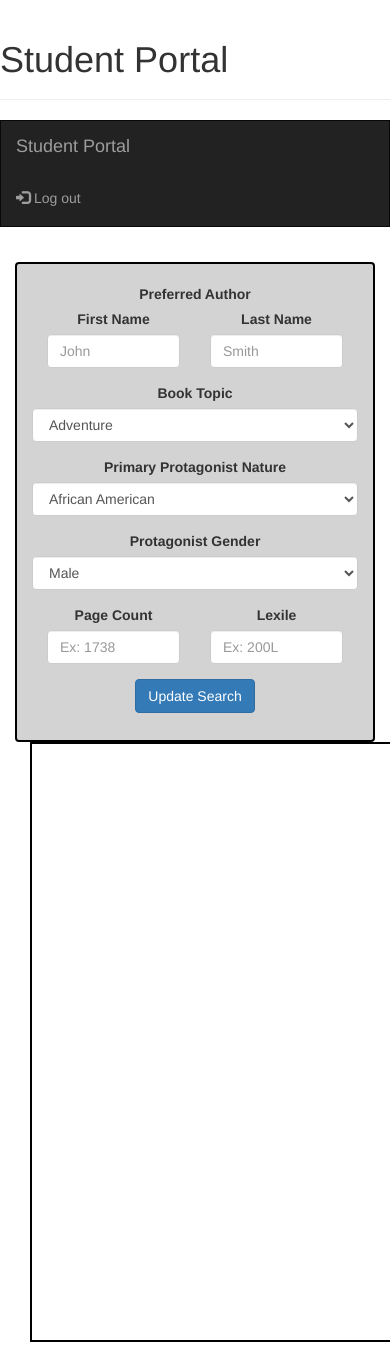
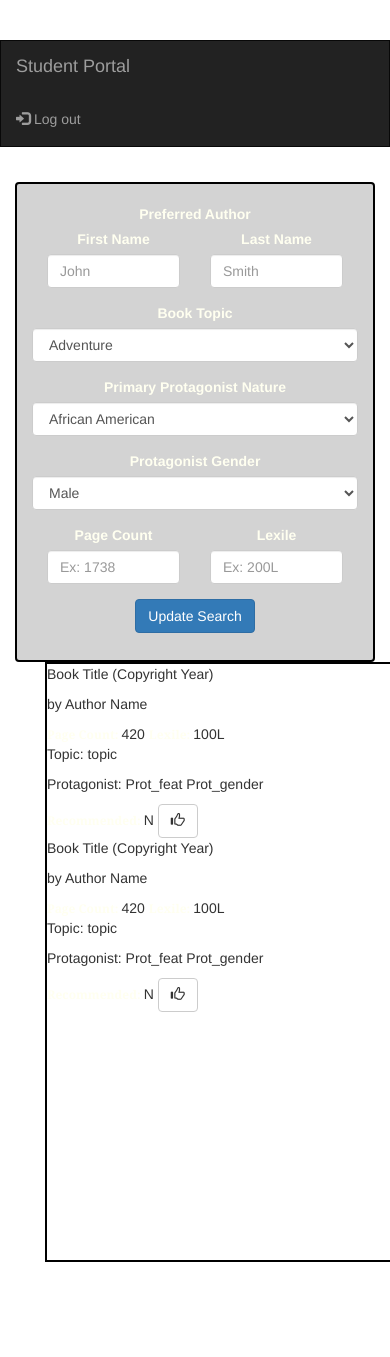
Before and after one commit to GMoede/BookMatching, a PHP site: page /studentportal.php in a window 390 px wide; the page is wider, and only the part inside the window is pictured. After the commit the page ends 1262 px from the top of that part, so only its background shows below. Run offline with PHP 8.4, Linux system fonts and the light colour scheme; the visitor is signed in with stand-in values (Sample User, id 1); some libraries are stand-ins or nearby versions.

Commit message:
updated formatting

```diff
--- a/studentportal.php
+++ b/studentportal.php
@@ -20,10 +20,8 @@ if ($_SESSION['username'] == NULL){
  <link rel="stylesheet" type="text/css" href="studentportal.css">
 </head>
 <body>
-	<div class="page-header">
-    	<h1>  Student Portal</h1>
-    </div>
-
+	<br>
+	<br>
     <nav class="navbar navbar-inverse">
 	  <div class="container-fluid">
 	    <div class="navbar-header">
@@ -34,26 +32,27 @@ if ($_SESSION['username'] == NULL){
 	    </ul>
 	  </div>
 	</nav>
-	<div class="container">
+
+	<div class="container" id="search_container">
 		<div class="modal-body row">
 	  		<div class="col-md-5 text-center" id="sidebar">
 	   		<!-- Your first column here -->
 		   		<form class="form-horizontal" role="form" id="studentForm" name="studentForm" method="POST">
 			        <br>
-			        <label for="author"> Preferred Author </label>
+			        <label for="author" style="color: #fffff0;"> Preferred Author </label>
 			        <div class="form-group row" id="author">
 			        	<div class="col-xs-6">
-					        <label for="input_firstname"> First Name</label>
+					        <label for="input_firstname" style="color: #fffff0;"> First Name</label>
 							<input class="form-control" id="input_firstname" name="input_firstname" type="text" placeholder="John">
 						</div>
 						<div class="col-xs-6">
-							<label for="input_lastname">Last Name</label>
+							<label for="input_lastname" style="color: #fffff0;">Last Name</label>
 							<input class="form-control" id="input_lastname" name="input_lastname" type="text" placeholder="Smith">
 						</div>
 					</div>
 
 		            <div class="form-group">
-		                <label for="input_topic">Book Topic</label>
+		                <label for="input_topic" style="color: #fffff0;">Book Topic</label>
 		                <select class="form-control" id="input_topic" name="input_topic">
 		                    <option value="Adventure">Adventure</option>
 							<option value="Children's literature">Children's literature</option>
@@ -70,7 +69,7 @@ if ($_SESSION['username'] == NULL){
 		              </div>
 
 		              <div class="form-group">
-		                <label for="input_prot_feat">Primary Protagonist Nature</label>
+		                <label for="input_prot_feat" style="color: #fffff0;">Primary Protagonist Nature</label>
 		                <select class="form-control" id="input_prot_feat" name="input_prot_feat">
 		                    <option value="African American">African American</option>
 							<option value="Afghanistani">Afghanistani</option>
@@ -84,7 +83,7 @@ if ($_SESSION['username'] == NULL){
 		              </div>
 
 		              <div class="form-group">
-		                <label for="input_prot_gender">Protagonist Gender</label>
+		                <label for="input_prot_gender" style="color: #fffff0;">Protagonist Gender</label>
 		                <select class="form-control" id="input_prot_gender" name="input_prot_gender">
 		                	<option value="Male">Male</option>
 							<option value="Female">Female</option>
@@ -94,11 +93,11 @@ if ($_SESSION['username'] == NULL){
 
 		     			<div class="form-group row">
 						  	<div class="col-xs-6">
-						  	  <label for="input_pages">Page Count</label>
+						  	  <label for="input_pages" style="color: #fffff0;">Page Count</label>
 						  	  <input class="form-control" id="input_pages" name="input_pages" type="text" placeholder="Ex: 1738">
 						  	</div>
 						 	<div class="col-xs-6">
-						    	<label for="input_lexile">Lexile</label>
+						    	<label for="input_lexile" style="color: #fffff0;">Lexile</label>
 						    	<input class="form-control" id="input_lexile" name="input_lexile" type="text" placeholder="Ex: 200L">
 						  	</div>
 						</div>
@@ -107,7 +106,7 @@ if ($_SESSION['username'] == NULL){
 		            </form>
 
 		  	</div>
-		  	<div id="search">
+		  	<div class="container" id="search">
 		  		<div class="col-md-7">
 		    		<!-- Search bar -->
 		    		<!--<form class="navbar-form" role="search" id="searchbar">
@@ -120,28 +119,55 @@ if ($_SESSION['username'] == NULL){
 		  			</form>-->
 
 		  			<!-- Template container to render textbook information-->
-		  			<div id="search_results" name="search_results"></div>
-		  				<!--
-		    			<p id="test"></p>
-		    			<div class="col-md-7" id="book_entry" style="border-color: black;">
-		    				<div class="col-md-3">
-		    					<p class="search_text"> Insert photo here </p>
+		  				<div id="search_results" name="search_results">
+							<div class="row search_result">
+						        <div class="title col-md-6">
+						        	<p class="book_title_field"> Book Title (Copyright Year) </p>
+						        	<p class="book_author_field"> by Author Name </p>
+						        	<span style="font: bold 12px/14px Georgia, serif; color: #fffff0;"> Page Count: </span> <span class="book_detail_field right"> 420</span>
+						        	<span style="font: bold 12px/14px Georgia, serif; color: #fffff0;"> Lexile: </span> <span class="book_detail_field left"> 100L </span>
 						        </div>
-		    				<div class="col-md-3">
-		    					<p class="search_text"> Book Title </p>
-		    					<p class="search_text"> Author </p>
-		    					<p class="search_text"> Copyright </p>
-		    				</div>
-		    				<div class="col-md-3 text-right">
-		    					<p class="search_text"> protag1 </p>
-		    					<p class="search_text"> protag2 </p>
-		    					<p class="search_text"> protag3 </p>
+						        <div class="details col-md-5">
+						        	<p class="book_detail_header"> Topic:
+						        		<span class="book_detail_field"> topic </span>
+						        	</p>
+						        	<p class="book_detail_field">  </p>
+						        	<p class="book_detail_header"> Protagonist:
+						        		<span class="book_detail_field"> Prot_feat </span>
+						        		<span class="book_detail_field"> Prot_gender </span>
+						        	</p>
+						        	<span style="font: bold 12px/14px Georgia, serif; color: #fffff0;"> Recommended: </span> <span class="book_detail_field left"> N
+						        		<button type='button' style="right=0px;" class='btn btn-default recommend_button' id='$z' data-toggle='modal' data-target='#editModal' onclick='recommendBook(this.id)'>
+	  										<span class='glyphicon glyphicon-thumbs-up' aria-hidden='true'></span>
+										</button>
+						        	</span>
 						        </div>
 						    </div>
-		    			-->
+						    <div class="row search_result">
+						        <div class="title col-md-6">
+						        	<p class="book_title_field"> Book Title (Copyright Year) </p>
+						        	<p class="book_author_field"> by Author Name </p>
+						        	<span style="font: bold 12px/14px Georgia, serif; color: #fffff0;"> Page Count: </span> <span class="book_detail_field right"> 420</span>
+						        	<span style="font: bold 12px/14px Georgia, serif; color: #fffff0;"> Lexile: </span> <span class="book_detail_field left"> 100L </span>
 						        </div>
-
-
+						        <div class="details col-md-5">
+						        	<p class="book_detail_header"> Topic:
+						        		<span class="book_detail_field"> topic </span>
+						        	</p>
+						        	<p class="book_detail_field">  </p>
+						        	<p class="book_detail_header"> Protagonist:
+						        		<span class="book_detail_field"> Prot_feat </span>
+						        		<span class="book_detail_field"> Prot_gender </span>
+						        	</p>
+						        	<span style="font: bold 12px/14px Georgia, serif; color: #fffff0;"> Recommended: </span> <span class="book_detail_field left"> N
+						        		<button type='button' style="right=0px;" class='btn btn-default recommend_button' id='$z' data-toggle='modal' data-target='#editModal' onclick='recommendBook(this.id)'>
+	  										<span class='glyphicon glyphicon-thumbs-up' aria-hidden='true'></span>
+										</button>
+						        	</span>
+						        </div>
+						    </div>
+						</div>
+				    </div>
 		    	</div>
 	  		</div>
 	  	</div>
```
Lines whose indentation alone changed are shown as unchanged.
